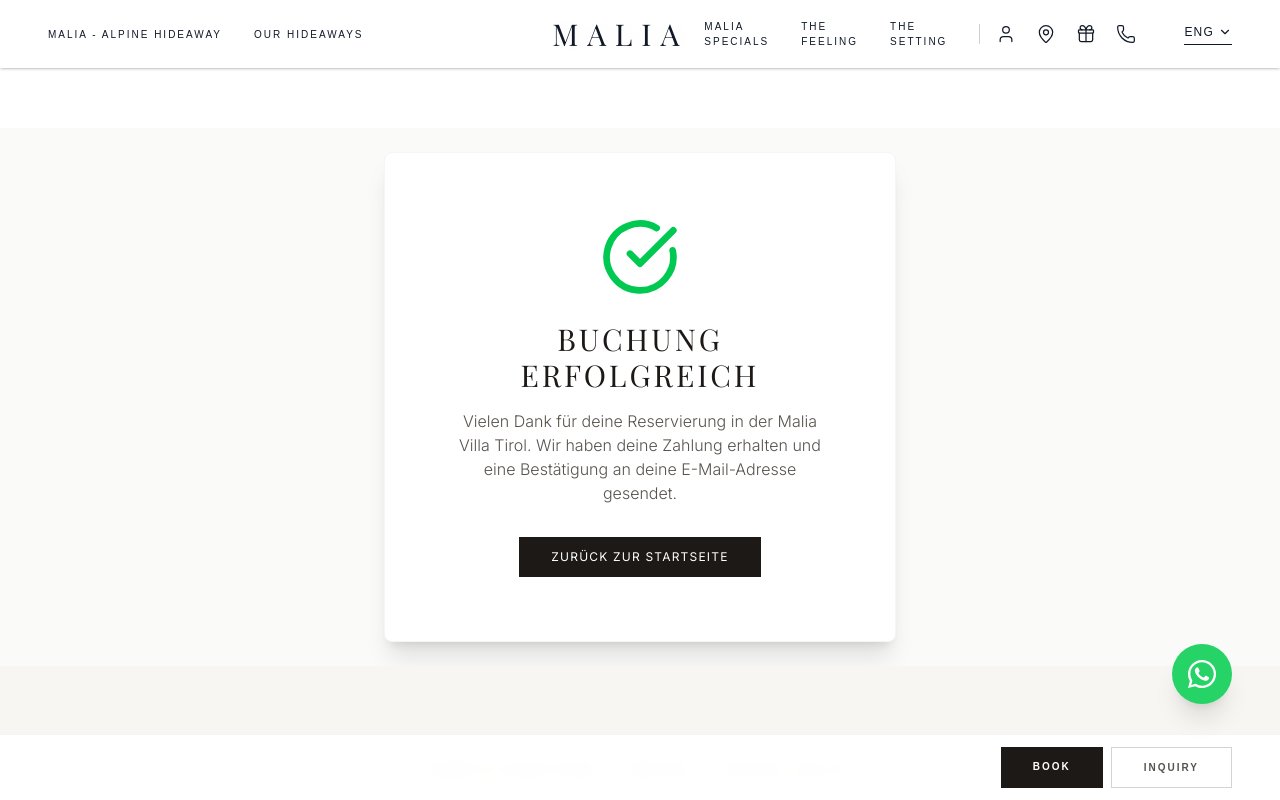
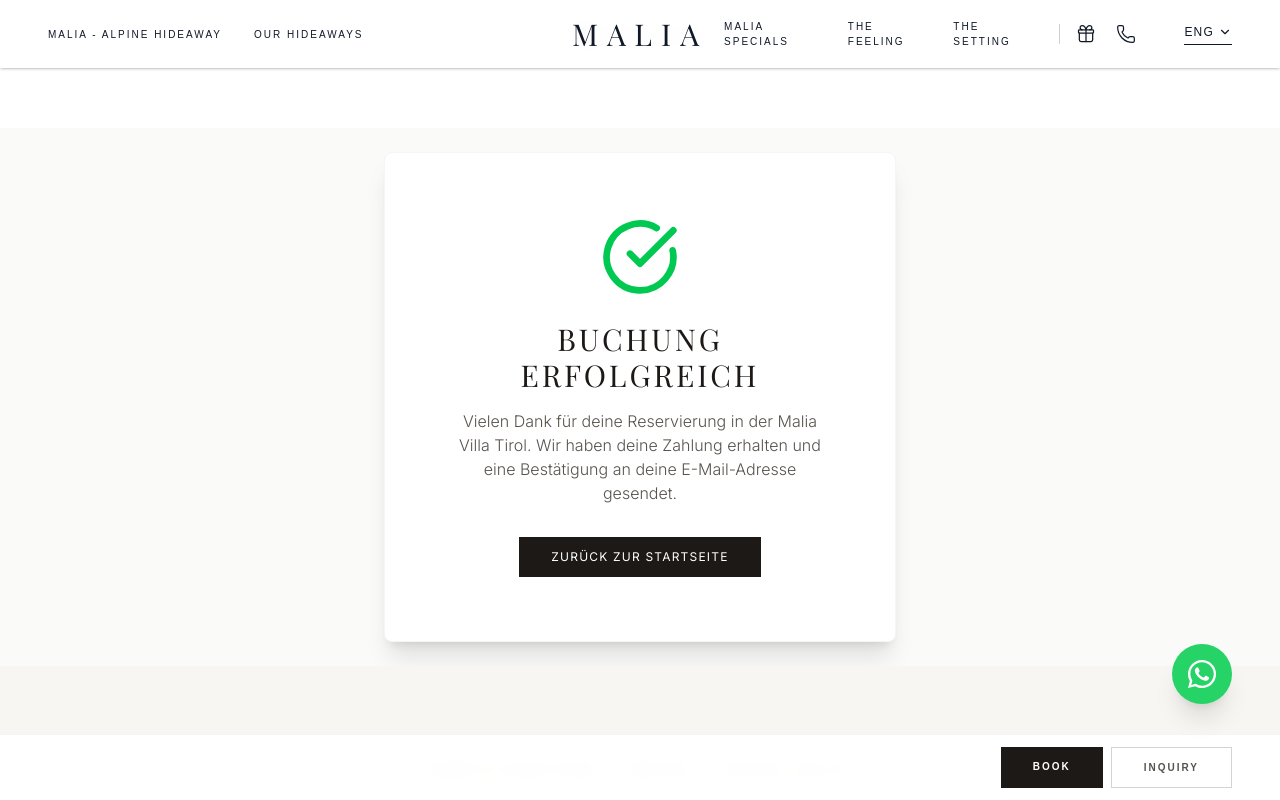
Before and after one commit to jakov000/MALIA, a Next.js app: page /en/success in a window 1280 px wide. Shown: the top 800 px of the page. Built offline with nearby package versions, Linux system fonts and the light colour scheme; a web font is replaced by a local one.

Commit message:
ui: remove user and mappin icons from navbar top icons list

```diff
--- a/components/Navbar.tsx
+++ b/components/Navbar.tsx
@@ -2,7 +2,7 @@
 
 import { useState, useEffect } from 'react';
 import { motion, AnimatePresence } from 'framer-motion';
-import { Menu, X, User, MapPin, Gift, Phone, ChevronDown } from 'lucide-react';
+import { Menu, X, Gift, Phone, ChevronDown } from 'lucide-react';
 import Link from 'next/link';
 import { useTranslations } from 'next-intl';
 import { useRouter, usePathname } from 'next/navigation';
@@ -72,8 +72,6 @@
   ];
 
   const topIcons = [
-    { icon: <User size={20} strokeWidth={1.5} />, label: 'Account' },
-    { icon: <MapPin size={20} strokeWidth={1.5} />, label: 'Lage' },
     { icon: <Gift size={20} strokeWidth={1.5} />, label: 'Gutscheine' },
     { icon: <Phone size={20} strokeWidth={1.5} />, label: 'Kontakt' },
   ];
```
